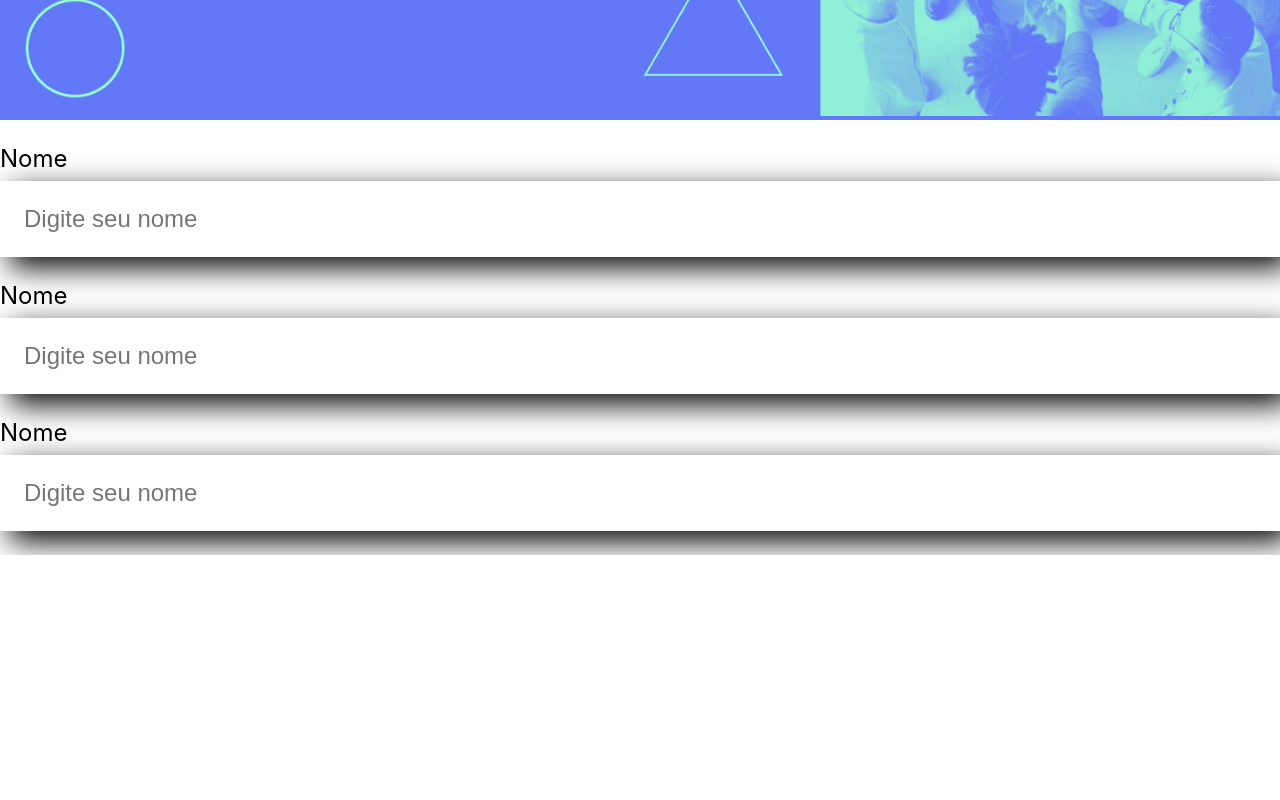
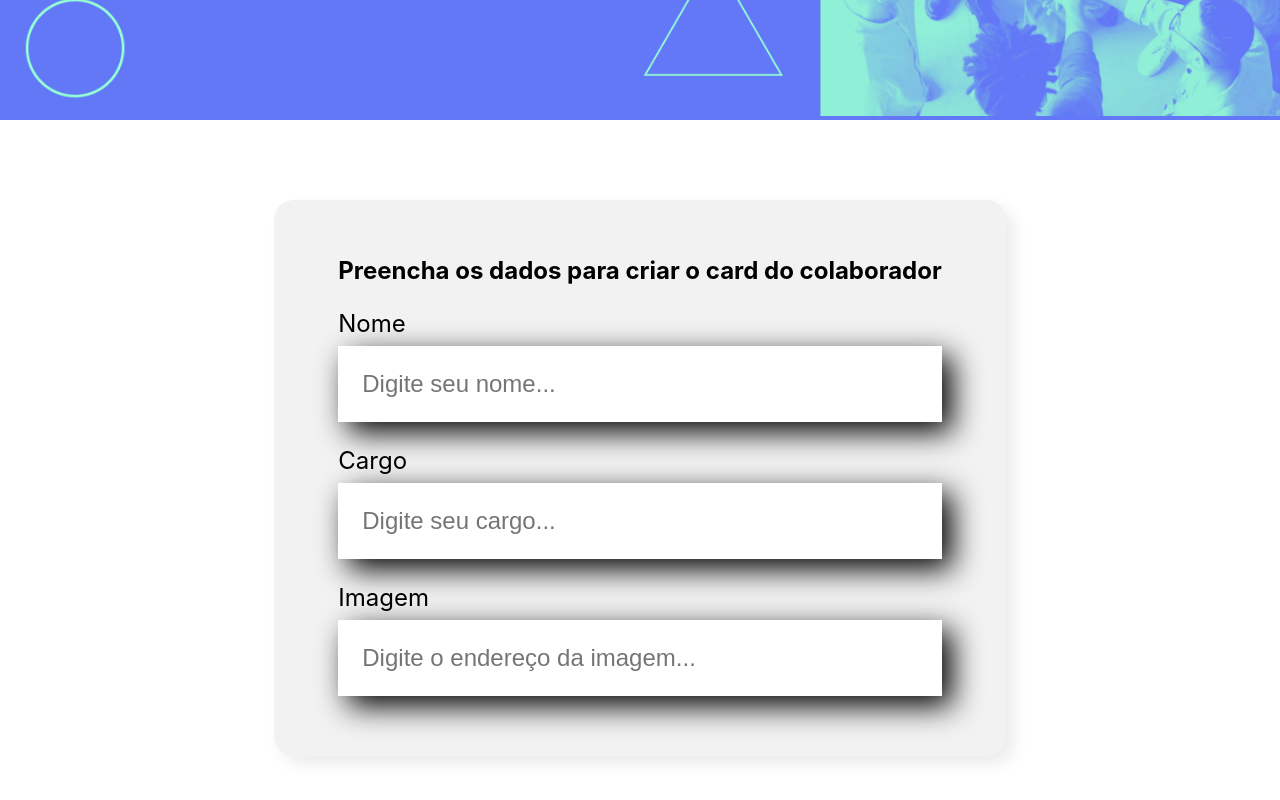
Before and after one commit to lucasramos95/Consolist, a React (Create React App) app in the folder organo/: page / in a window 1280 px wide. Shown: the part 378-1178 px from the top of the page. Before the commit the page ends 933 px from the top, so only its background shows below. Built offline with nearby package versions, Linux system fonts and the light colour scheme.

Commit message:
6th Commit - Formulário finalizado + Css

```diff
--- a/organo/src/App.js
+++ b/organo/src/App.js
@@ -1,16 +1,13 @@
-import Banner from './componentes/Banner/Banner';
-import CampoTexto from './componentes/CampoTexto/CampoTexto';
-import './componentes/CampoTexto/CampoTexto.css'
+import Banner from './componentes/Banner';
+import Formulario from './componentes/Formulario';
 
 function App() {
   return (
     <div className="App">
       <Banner/>
-      <CampoTexto label="Nome"/>
-      <CampoTexto label="Cargo"/>
-      <CampoTexto label="Imagem"/>
+      <Formulario/>
     </div>
-  );
+  )
 }
 
 export default App;
--- a/organo/src/componentes/Banner/Banner.js
+++ b/organo/src/componentes/Banner/Banner.js
@@ -1,12 +1,12 @@
 import './Banner.css'
 
-function Banner() {
-    //JSX
+export const Banner = () => {
+    // JSX
     return (
         <header className="banner">
-            <img src="./imagens/banner.png" alt="O banner principal da página."/>
+            <img src="/imagens/banner.png" alt="O banner principal da página do Organo"/>
         </header>
     )
 }
 
-export default Banner
+export default Banner;
--- /dev/null
+++ b/organo/src/componentes/Banner/index.js
@@ -0,0 +1,3 @@
+import { Banner } from "./Banner";
+
+export default Banner
--- a/organo/src/componentes/CampoTexto/CampoTexto.js
+++ /dev/null
@@ -1,10 +0,0 @@
-function CampoTexto () {
-    return (
-        <div className="campo-texto">
-            <label>Nome</label>
-            <input placeholder='Digite seu nome'/>
-        </div>
-    )
-}
-
-export default CampoTexto
--- /dev/null
+++ b/organo/src/componentes/CampoTexto/index.js
@@ -0,0 +1,17 @@
+import './CampoTexto.css'
+
+const CampoTexto = (props) => {
+
+    const placeholderModificada = `${props.placeholder}...`
+
+    return (
+        <div className="campo-texto">
+            <label>
+                {props.label}
+            </label>
+            <input placeholder={placeholderModificada}/>
+        </div>
+    )
+}
+
+export default CampoTexto
--- /dev/null
+++ b/organo/src/componentes/Formulario/Formulario.css
@@ -0,0 +1,17 @@
+.formulario {
+    display: flex;
+    justify-content: center;
+    margin: 80px 0;
+}
+
+.formulario form {
+    max-width: 80%;
+}
+
+.formulario form {
+    max-width: 80%;
+    background-color: #F2F2F2;
+    border-radius: 20px;
+    padding: 36px 64px;
+    box-shadow: 8px 8px 16px rgba(0, 0 ,0, 0.08);
+}
--- /dev/null
+++ b/organo/src/componentes/Formulario/index.js
@@ -0,0 +1,17 @@
+import CampoTexto from '../CampoTexto';
+import './Formulario.css'
+
+const Formulario = () => {
+    return (
+        <section className="formulario">
+            <form>
+                <h2>Preencha os dados para criar o card do colaborador</h2>
+                <CampoTexto label="Nome" placeholder="Digite seu nome" />
+                <CampoTexto label="Cargo" placeholder="Digite seu cargo" />
+                <CampoTexto label="Imagem" placeholder="Digite o endereço da imagem" />
+            </form>
+        </section>
+    )
+}
+
+export default Formulario
```
